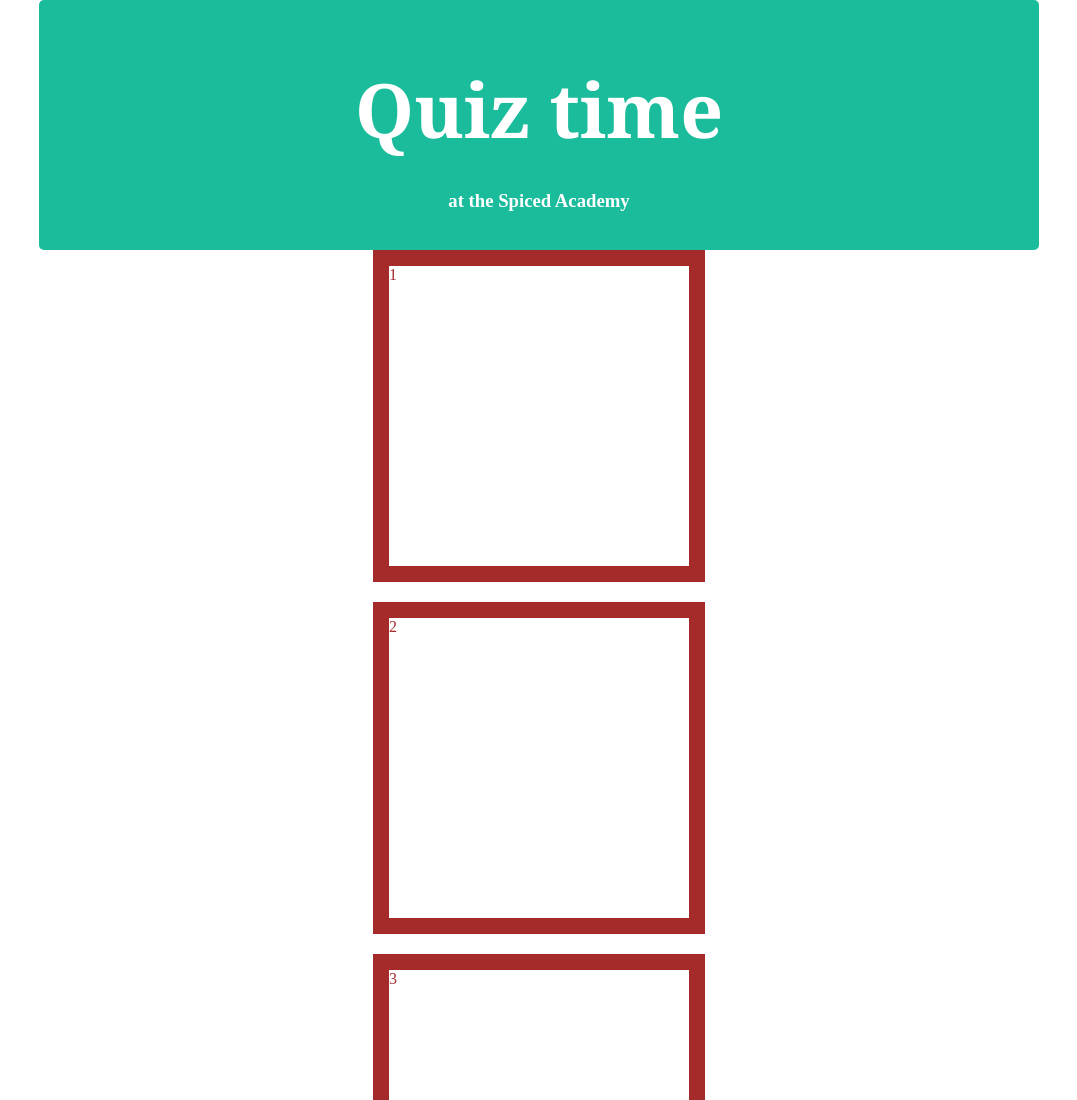
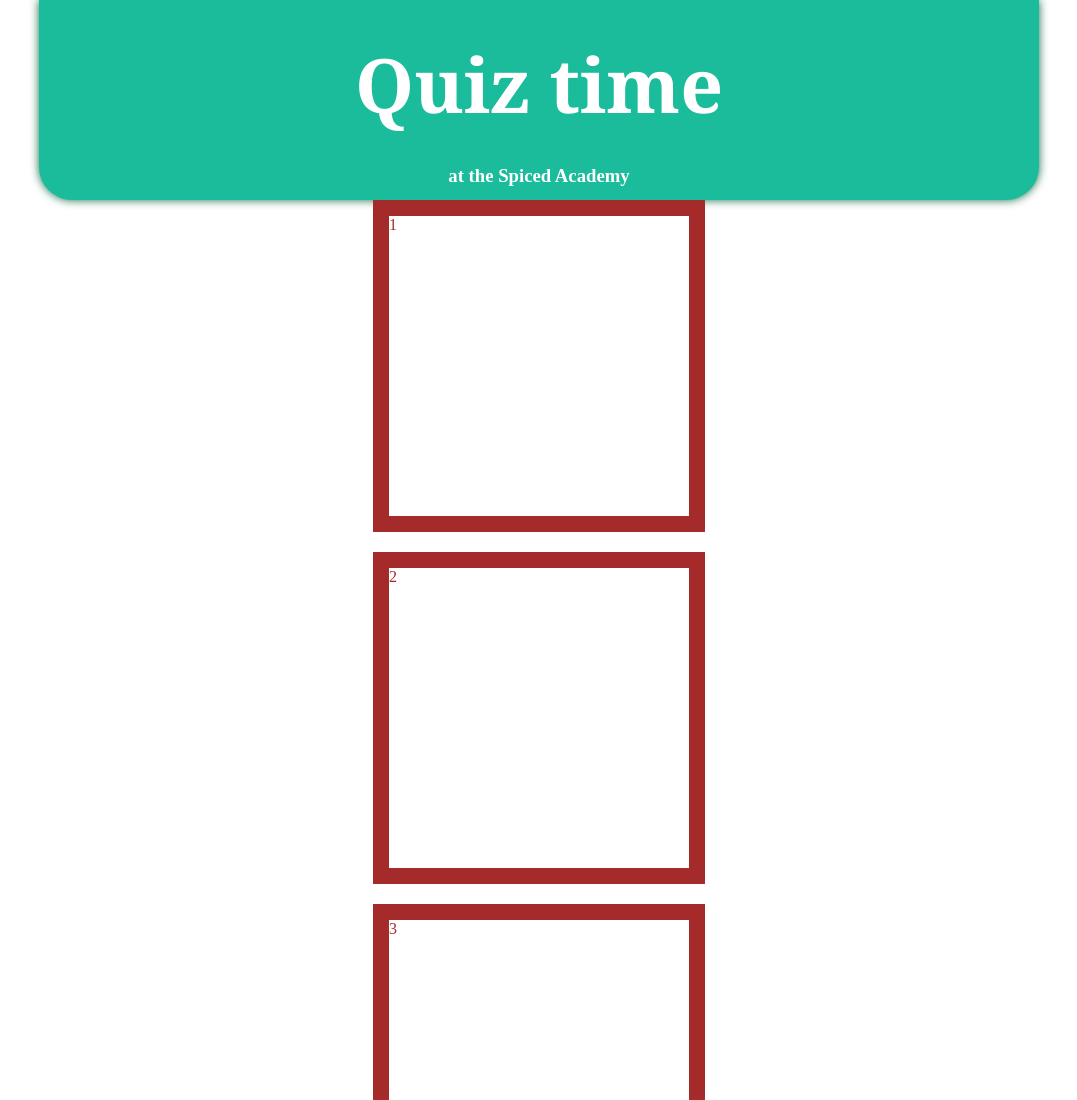
Before and after one commit to BuraYu/burak-quizapp, a plain HTML site: page index.html in a window 1280 px wide. Shown: the top 1100 px of the page, without its empty margins (101-1178 px from the left). Drawn offline with Linux system fonts and the light colour scheme.

```diff
--- a/style.css
+++ b/style.css
@@ -11,10 +11,11 @@ header {
 
 .nav-bar {
   width: 1000px;
-  height: 250px;
+  height: 200px;
   color: white;
   background-color: #1abc9c;
-  border-radius: 5px;
+  border-radius: 0 0 33px 33px;
+  box-shadow: 0 0 10px #186b46;
 }
 
 h1 {
@@ -22,7 +23,7 @@ h1 {
   font-family: ;
   color: white;
   text-align: center;
-  padding-top: 57.5px;
+  padding-top: 33px;
   font-family: Georgia, serif;
 }
 
```
